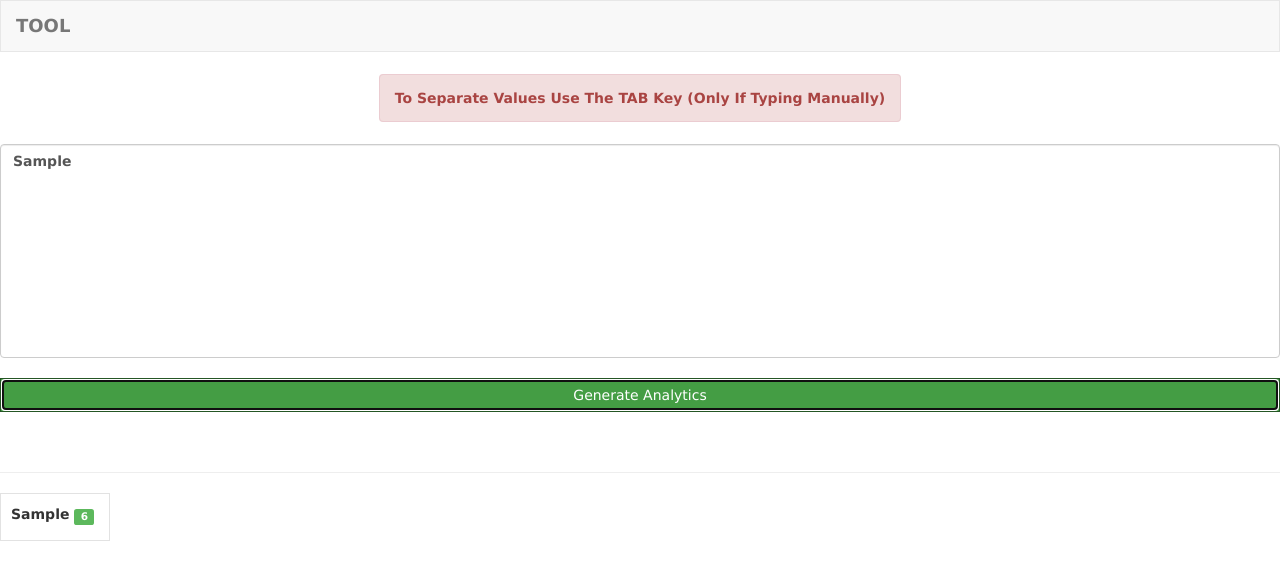
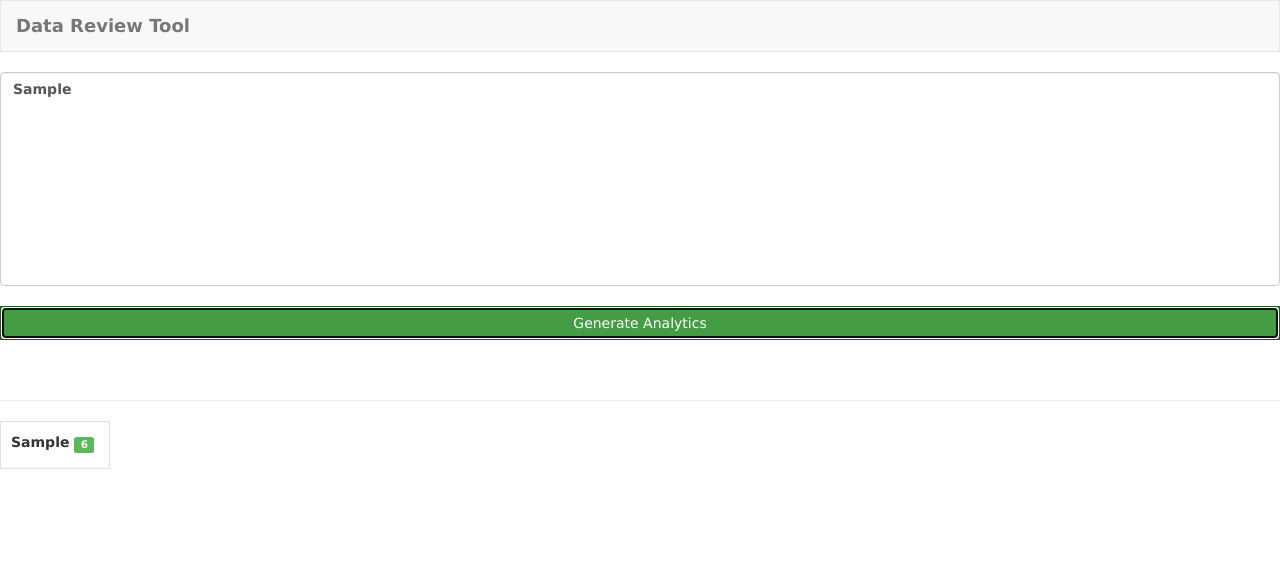
Before and after one commit to felipe-alarcon/tool, a plain HTML site: page index.html in a window 1280 px wide. Both pictures are taken after typing "Sample" into the empty fields and a click on the button "Generate Analytics". Drawn offline with nearby package versions, Linux system fonts and the light colour scheme.

Commit message:
tool adapted to new training workflow

```diff
--- a/index.html
+++ b/index.html
@@ -8,14 +8,14 @@
   <link rel="stylesheet" href="http://bootswatch.com/lumen/bootstrap.min.css">
   <link href="css/style.css" rel="stylesheet" type="text/css">
   <script src="https://maxcdn.bootstrapcdn.com/bootstrap/3.3.6/js/bootstrap.min.js"></script>
-  <title>TOOL</title>
+  <title>Data Review Tool</title>
 </head>
 
 <body>
   <nav class="navbar navbar-default">
     <div class="container-fluid">
       <div class="navbar-header">
-        <a class="navbar-brand" href="#">TOOL</a>
+        <a class="navbar-brand" href="#">Data Review Tool</a>
       </div>
       <ul class="nav navbar-nav navbar-right">
       </ul>
@@ -24,7 +24,6 @@
 
 
   <div class="custom-container">
-    <p class="alert alert-default text-center"><span class="alert alert-danger">To Separate Values Use The TAB Key (Only If Typing Manually)</span></p>
     <textarea name="excel_data" cols="85" rows="10" class="form-control"></textarea><br>
     <input id="generateTable" class="btn btn-success btn-block sharp" type="button" onclick="javascript:generateTable()" value="Generate Analytics" />
     <br><br>
--- a/js/script.js
+++ b/js/script.js
@@ -20,6 +20,7 @@ $("textarea").keydown(function(e) {
     }
 });
 
+// this only flags the errors, does not correct
 function extraSpaceError(cell){
   if(extraSpaceCheck(cell)){
     return '<span class="label label-info">Extra Space</span>';
@@ -28,6 +29,7 @@ function extraSpaceError(cell){
   }
 }
 
+// this only flags the errors, does not correct
 function capitalizationError(cell){
   if(capitalizationCheck(cell)){
       return '<span class="label label-warning">Capitalization</span>';
@@ -36,6 +38,7 @@ function capitalizationError(cell){
   }
 }
 
+// this only flags the errors, does not correct
 function characterCount(cell){
   if(cell.length > 0 && cell.length <= 25){
     return '<span class="label label-success">' + cell.length + '</span>';
@@ -80,9 +83,15 @@ function capitalizationCheck(cell) {
     }
 }
 
+function cleanCell(cell){
+
+  return cell.trim();
+}
+
 function wordRepetition(row){
   var rowList = row.split('\t').join(' ');
   var list = rowList.split(' ');
+  console.log(list)
   var counts = {};
   list.forEach(function(x) { counts[x] = (counts[x] || 0)+1; });
   return counts;
@@ -100,22 +109,18 @@ function generateTable() {
 
     for (var y in rows) {
 
-        var cells = rows[y].split("\t");
-        var data = wordRepetition(rows[y]);
+        var cells = rows[y].split("|");
+
         var row = $('<tr />');
         if(rows[y].length > 0){
           count++;
         }
-        for(var key in data){
-          if(data[key] > 1 && key.length > 2){
-            row.append('<td>The word <span style="color:red">' + key + '</span> is being repeated ' + data[key] + ' Times in line ' + count + '</td>');
-          }
-        }
 
 
         for (var x in cells) {
-            if (cells[x].length > 0) {
-                row.append('<td>' + cells[x] + characterCount(cells[x]) + capitalizationError(cells[x]) + extraSpaceError(cells[x]) + '</td>');
+            var newCell = cleanCell(cells[x])
+            if (newCell.length > 0) {
+                row.append('<td>' + newCell + characterCount(newCell) + capitalizationError(newCell) + extraSpaceError(newCell) + '</td>');
             }
         }
         table.append(row);
```
